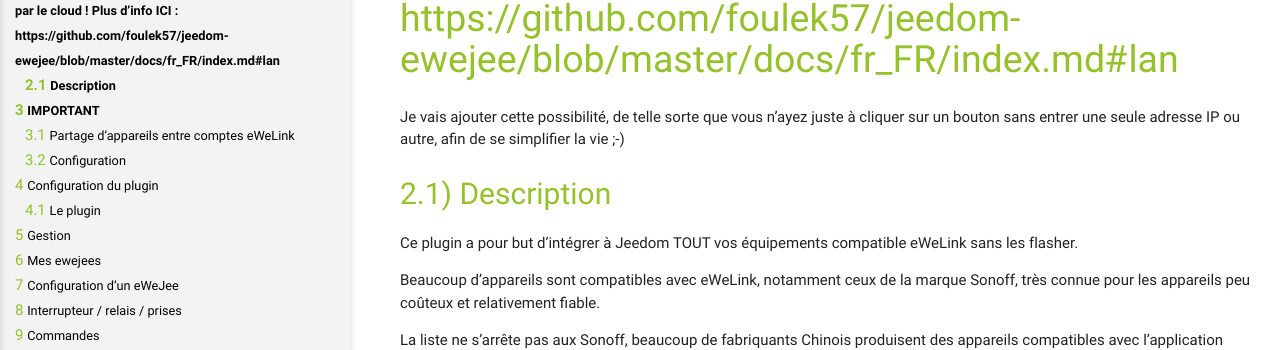
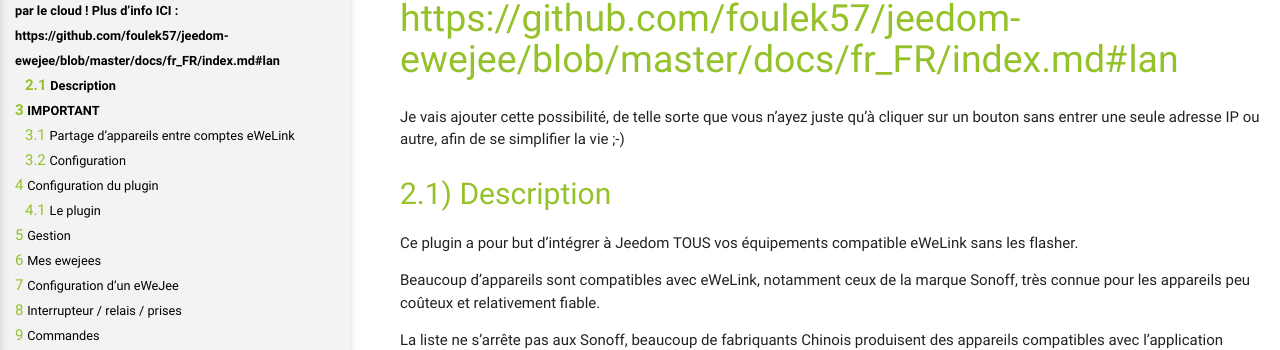
Before and after one commit to foulek57/jeedom-ewejee, a Jekyll site: the page built from docs/fr_FR/index.md, in a window 1280 px wide and 900 px high. Shown: the part 294-644 px from the top of the window. Built offline with Jekyll 4.4.1, drawn with Linux system fonts in a browser that asks for light colours; our own code applies the rules of GitHub Pages for plain Markdown files; some of the changed text lies outside the part shown.

Commit message:
Update index.md

```diff
--- a/docs/fr_FR/index.md
+++ b/docs/fr_FR/index.md
@@ -6,14 +6,14 @@ eWeJee
 
 # Version 2.0 en Bêta, celle-ci ajoute une possibilité de contrôler les équipements en LAN, sans passer par le cloud ! Plus d'info ICI : https://github.com/foulek57/jeedom-ewejee/blob/master/docs/fr_FR/index.md#lan
 
-Je vais ajouter cette possibilité, de telle  sorte que vous n'ayez juste à cliquer sur un bouton sans entrer une seule adresse IP ou autre, afin de se simplifier la vie ;-)
+Je vais ajouter cette possibilité, de telle  sorte que vous n'ayez juste qu'à cliquer sur un bouton sans entrer une seule adresse IP ou autre, afin de se simplifier la vie ;-)
 
 Description
 -----------
 
 
 
-Ce plugin a pour but d’intégrer à Jeedom TOUT vos équipements compatible eWeLink sans les flasher.
+Ce plugin a pour but d’intégrer à Jeedom TOUS vos équipements compatible eWeLink sans les flasher.
 
 Beaucoup d’appareils sont compatibles avec eWeLink, notamment ceux de la marque Sonoff, très connue pour les appareils peu coûteux et relativement fiable.
 
@@ -171,7 +171,7 @@ Le plugin
 
 
 
-Rendez-vous dans le menu Plugins &gt; objets connectés pour retrouver le plugin.
+Rendez-vous dans le menu Plugins / Objets connectés pour retrouver le plugin.
 
 
 
```
Also changed, not shown: other parts of docs/fr_FR/index.md (+8 -8 lines).
